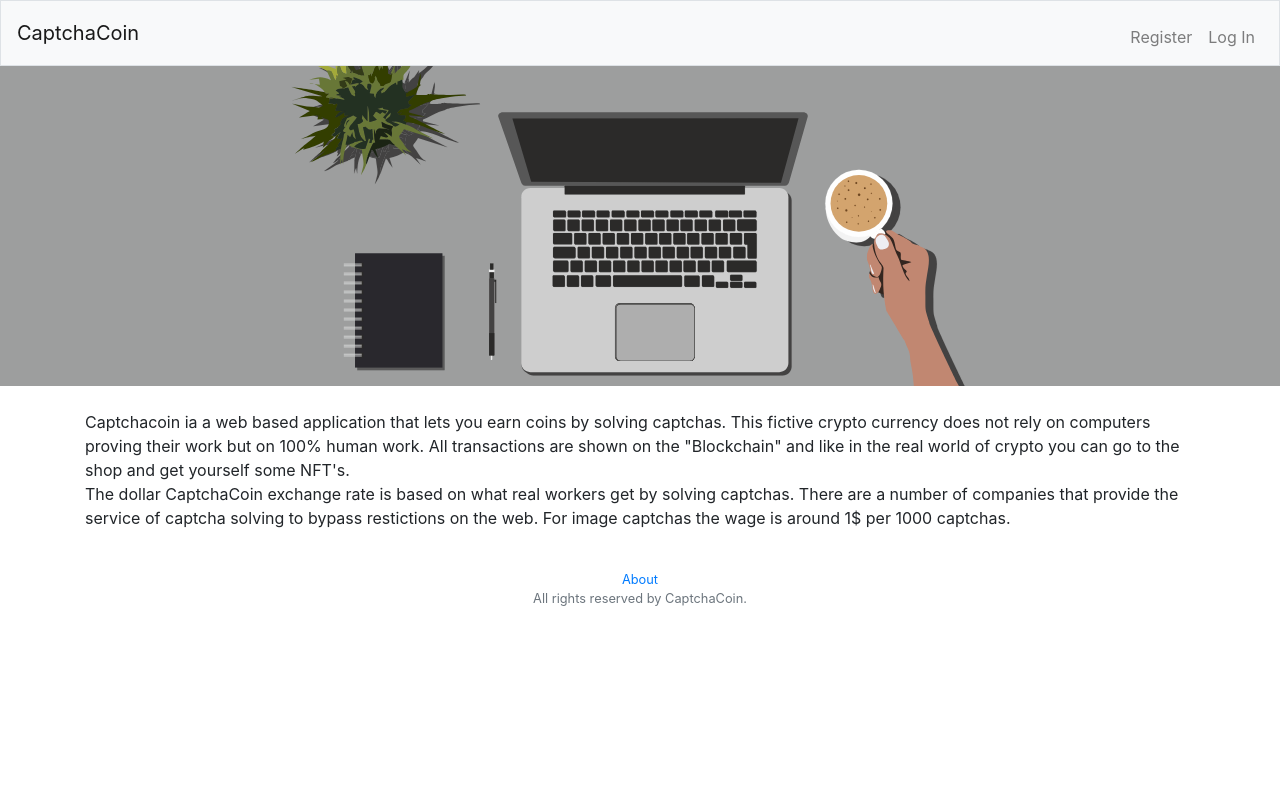
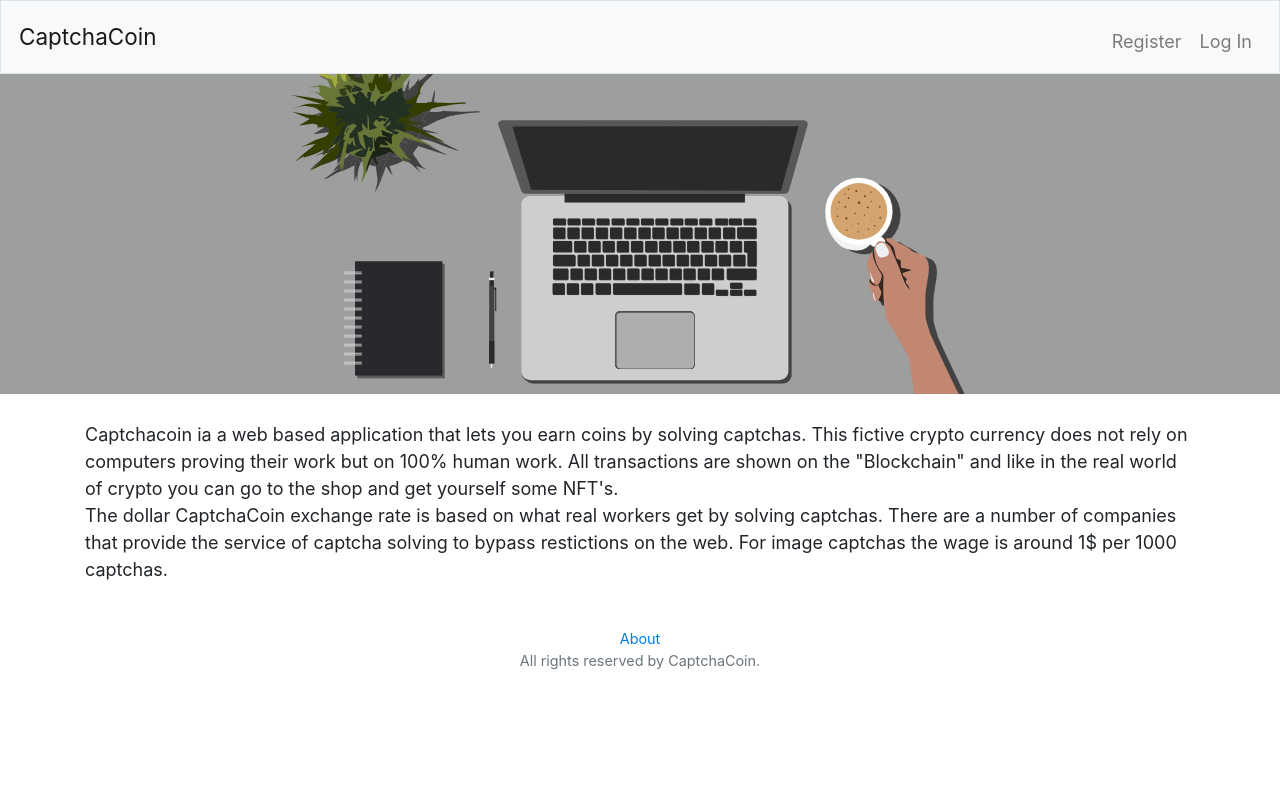
Before and after one commit to VerrroS/CaptchaCoin, a Flask app: page /about in a window 1280 px wide. Run offline with Flask 2, Linux system fonts and the light colour scheme; some libraries are stand-ins or nearby versions.

Commit message:
add base font size

```diff
--- a/static/style.css
+++ b/static/style.css
@@ -1,3 +1,7 @@
+html{
+  font-size: 18px;
+}
+
 body{
   display: flex;
   flex-direction: column;
```
